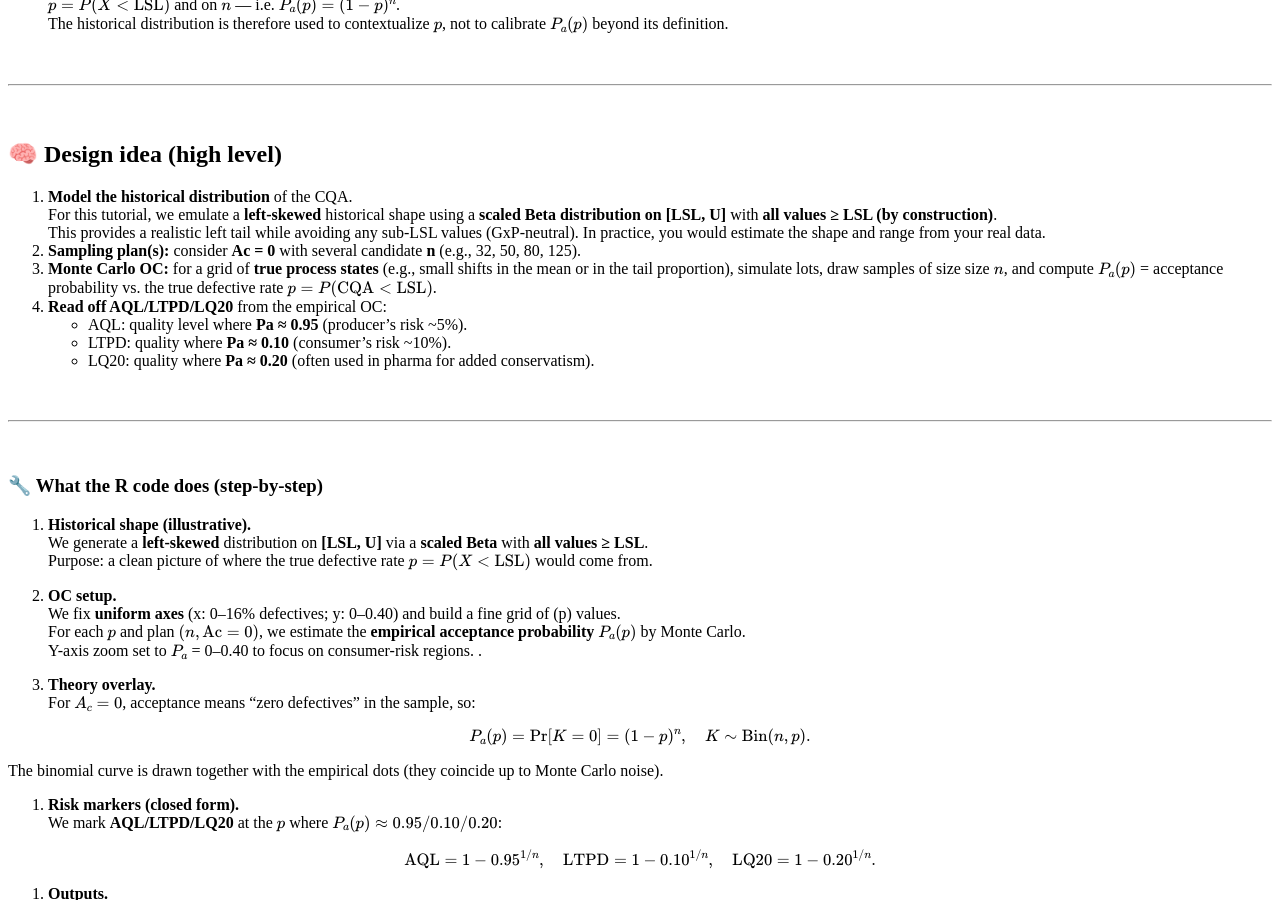
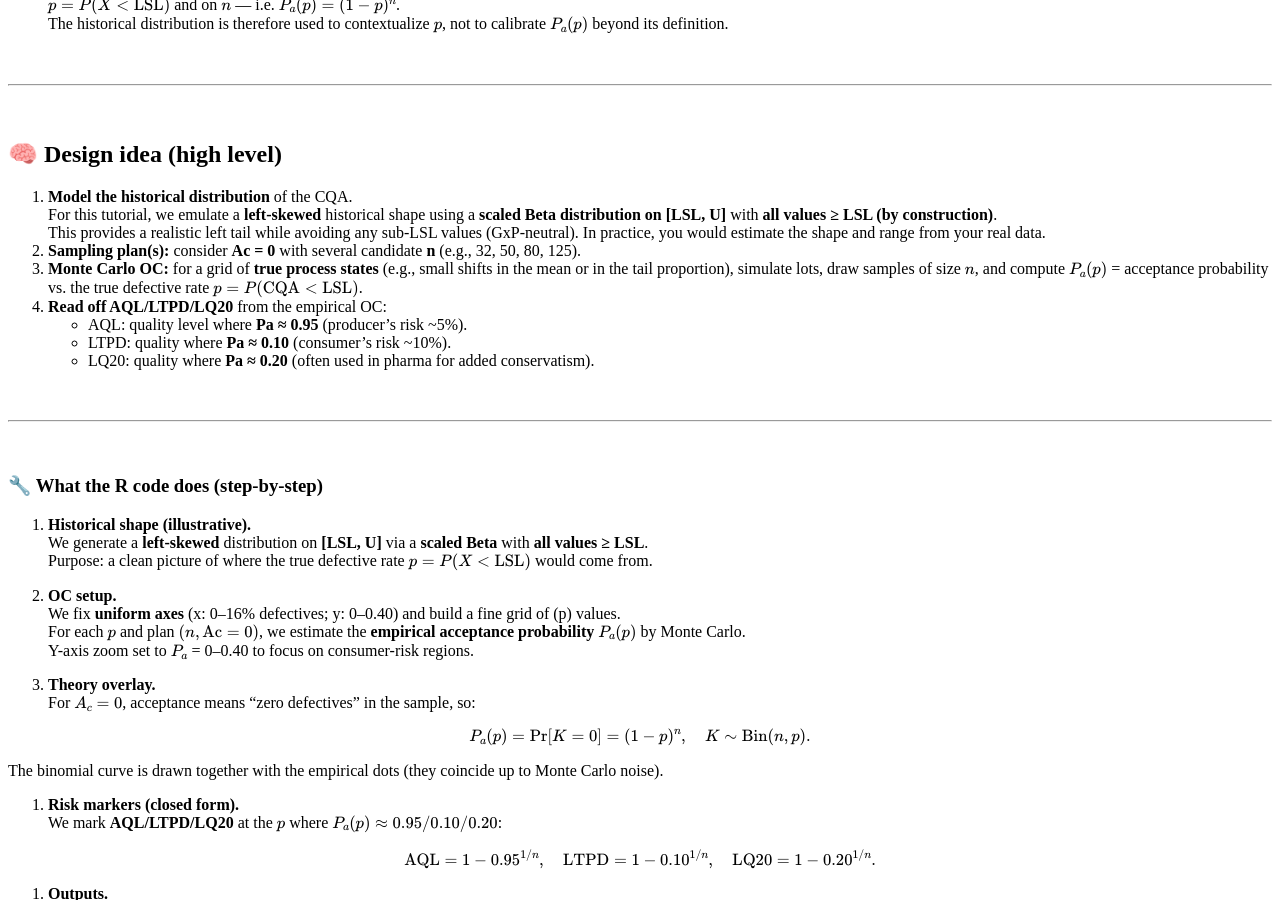
Before and after one commit to rbonfichi/monte-carlo-gmp-pharma, a Jekyll site: the page built from docs/chapters/chapter12_case-study6.md, in a window 1280 px wide and 900 px high, scrolled down 803 px. Built offline with Jekyll 4.4.1, drawn with Linux system fonts in a browser that asks for light colours; our own code applies the rules of GitHub Pages for plain Markdown files.

Commit message:
Update chapter12_case-study6.md

```diff
--- a/docs/chapters/chapter12_case-study6.md
+++ b/docs/chapters/chapter12_case-study6.md
@@ -54,7 +54,7 @@ This case study shows how to leverage **historical, non-normal measurement data*
    For this tutorial, we emulate a **left-skewed** historical shape using a **scaled Beta distribution on [LSL, U]** with **all values ≥ LSL (by construction)**.
    This provides a realistic left tail while avoiding any sub-LSL values (GxP-neutral). In practice, you would estimate the shape and range from your real data.
 2. **Sampling plan(s):** consider **Ac = 0** with several candidate **n** (e.g., 32, 50, 80, 125).
-3. **Monte Carlo OC:** for a grid of **true process states** (e.g., small shifts in the mean or in the tail proportion), simulate lots, draw samples of size size $n$, and compute $P_a(p)$ = acceptance probability vs. the true defective rate $p = P(\mathrm{CQA} < \mathrm{LSL})$.
+3. **Monte Carlo OC:** for a grid of **true process states** (e.g., small shifts in the mean or in the tail proportion), simulate lots, draw samples of size $n$, and compute $P_a(p)$ = acceptance probability vs. the true defective rate $p = P(\mathrm{CQA} < \mathrm{LSL})$.
 4. **Read off AQL/LTPD/LQ20** from the empirical OC:
    - AQL: quality level where **Pa ≈ 0.95** (producer’s risk ~5%).
    - LTPD: quality where **Pa ≈ 0.10** (consumer’s risk ~10%).
@@ -76,7 +76,6 @@ This case study shows how to leverage **historical, non-normal measurement data*
    We fix **uniform axes** (x: 0–16% defectives; y: 0–0.40) and build a fine grid of \(p\) values.
    For each $p$ and plan $(n, \mathrm{Ac}=0)$, we estimate the **empirical acceptance probability** $P_a(p)$ by Monte Carlo.
 Y-axis zoom set to $P_a$ = 0–0.40 to focus on consumer-risk regions.
-.
 
 4. **Theory overlay.**
    For $A_c = 0$, acceptance means “zero defectives” in the sample, so:
```
